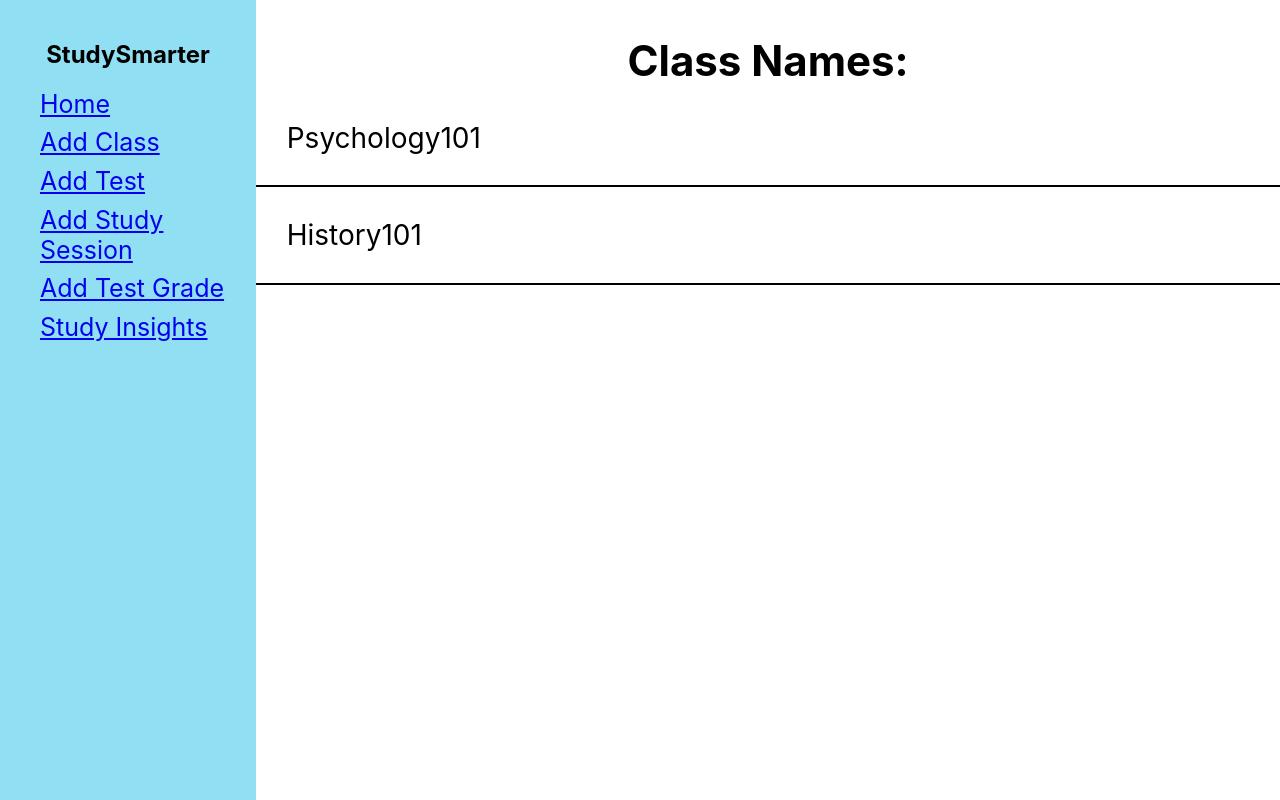
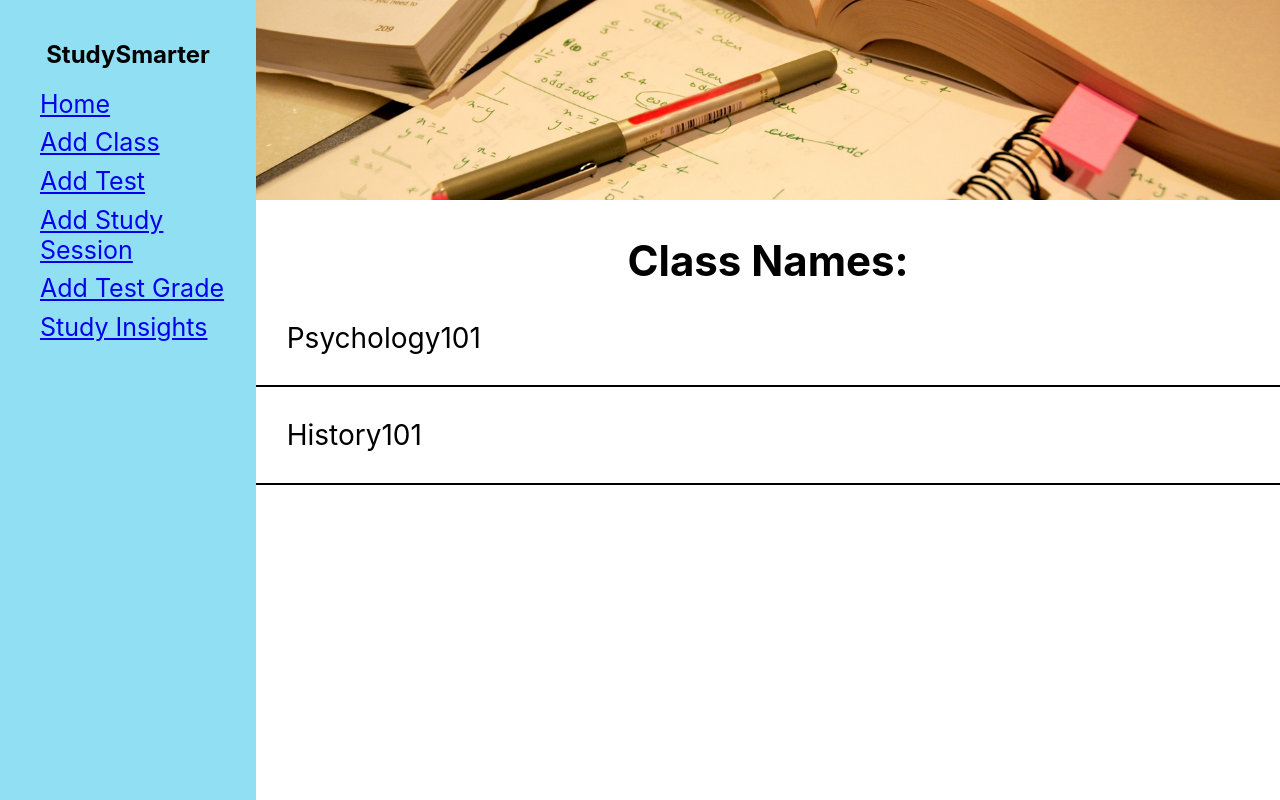
Before and after one commit to cparch/studySmarter, a React (Create React App) app: page / in a window 1280 px wide. Built offline with nearby package versions, Linux system fonts and the light colour scheme.

Commit message:
Add header image to home page

```diff
--- a/src/Components/Home/Home.css
+++ b/src/Components/Home/Home.css
@@ -4,5 +4,13 @@
 
 .courseContainer{
   border-bottom: black 2px solid;
+}
 
+.homeImage {
+  background-image: url("../../Images/HomeImage.jpg");
+  height: 200px;
+  background-position: center;
+  background-repeat: no-repeat;
+  background-size: cover;
+  position: relative;
 }
--- a/src/Components/Home/Home.js
+++ b/src/Components/Home/Home.js
@@ -36,9 +36,10 @@ const Home = (props) => {
 
   return (
     <div>
+      <div className='homeImage'/>
       <h2>
         Class Names:
-      </h2>
+        </h2>
       <div>
         {courseNames}
       </div>
```
